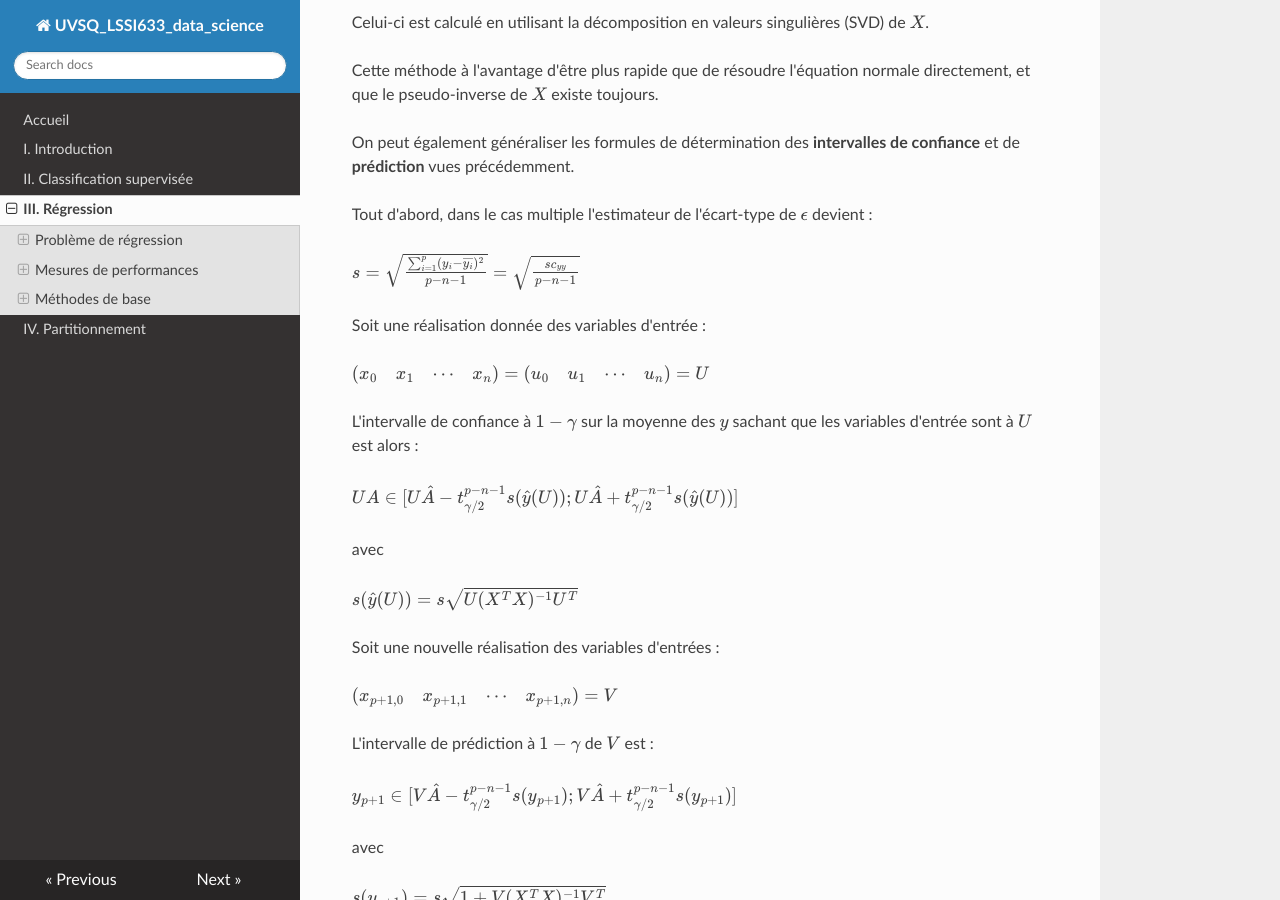
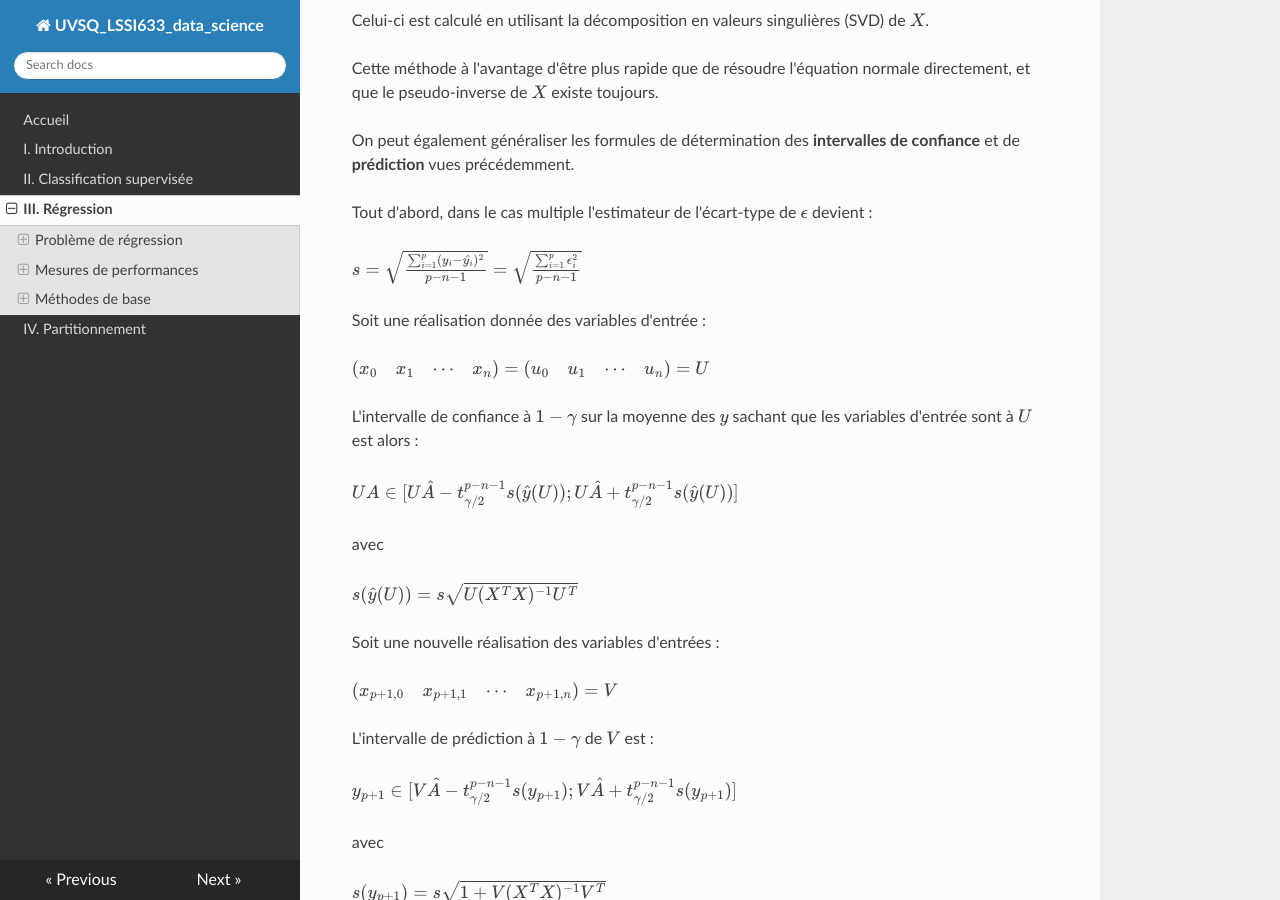
Before and after one commit to NicOudart/UVSQ_LSSI633_data_science, an MkDocs documentation site: the page built from docs/Chap3_Regression.md, in a window 1280 px wide and 900 px high, scrolled down 20256 px. Built offline with MkDocs 1.6.1, drawn with Linux system fonts in a browser that asks for light colours; nearby versions of some CDN libraries; some of the changed text lies outside the part shown.

Commit message:
-Minor fix in Chapter 3.

```diff
--- a/docs/Chap3_Regression.md
+++ b/docs/Chap3_Regression.md
@@ -402,7 +402,7 @@ On peut donc se servir de la méthode des MCO pour estimer $\alpha$ et $\beta$
 
 Il est même possible d'estimer l'**écart-type de $\epsilon$** avec l'estimateur suivant :
 
-$s = \sqrt{\frac{\sum_{i=1}^{p} (y_i-\overline{y_i})^2}{p-2}} = \sqrt{\frac{sc_{yy}}{p-2}}$
+$s = \sqrt{\frac{\sum_{i=1}^{p} (y_i-\hat{y_i})^2}{p-2}} = \sqrt{\frac{\sum_{i=1}^{p} \epsilon_i^2}{p-2}}$
 
 Reste alors une problématique :
 
@@ -623,7 +623,7 @@ On peut également généraliser les formules de détermination des **intervalle
 
 Tout d'abord, dans le cas multiple l'estimateur de l'écart-type de $\epsilon$ devient :
 
-$s = \sqrt{\frac{\sum_{i=1}^{p} (y_i-\overline{y_i})^2}{p-n-1}} = \sqrt{\frac{sc_{yy}}{p-n-1}}$
+$s = \sqrt{\frac{\sum_{i=1}^{p} (y_i-\hat{y_i})^2}{p-n-1}} = \sqrt{\frac{\sum_{i=1}^{p} \epsilon_i^2}{p-n-1}}$
 
 Soit une réalisation donnée des variables d'entrée :
 
```
